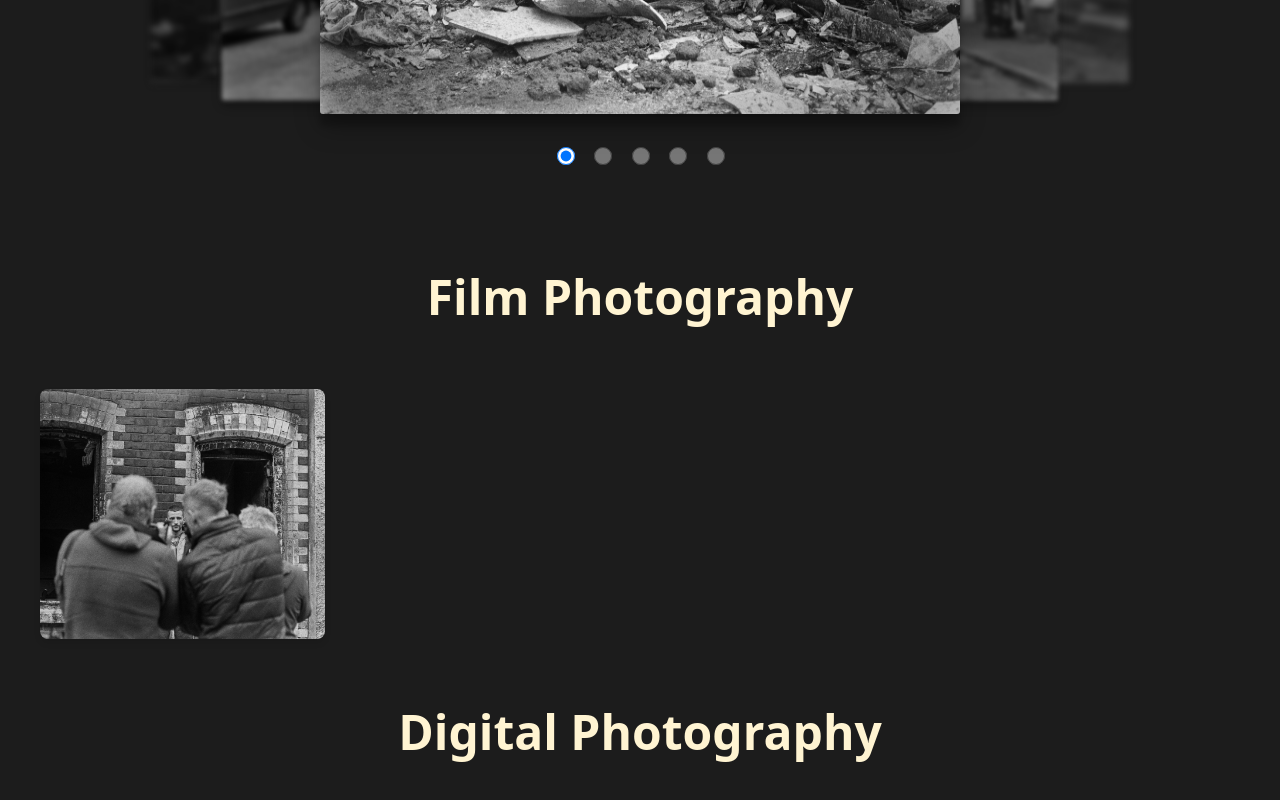
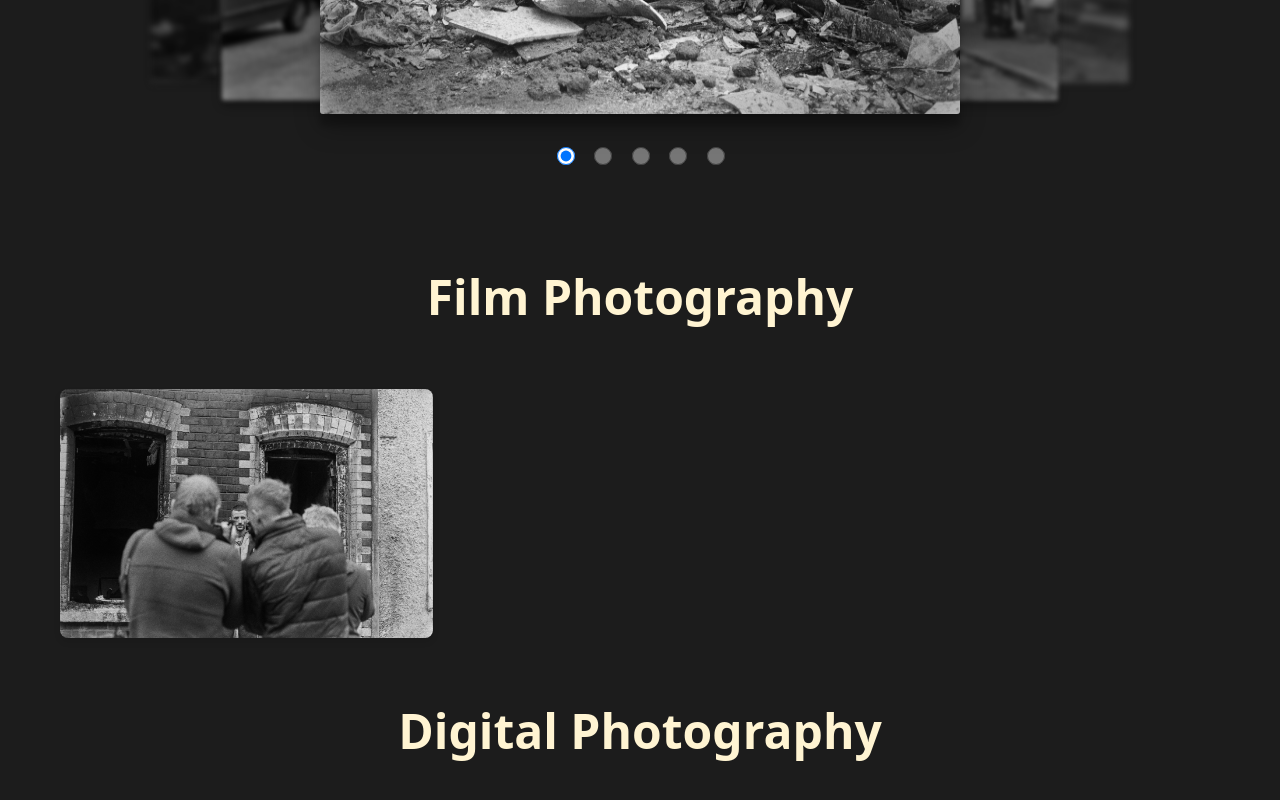
Before and after one commit to ImDefinitleyNotMax/Website, a plain HTML site: page photography.html in a window 1280 px wide. Shown: the part 703-1503 px from the top of the page. Drawn offline with Linux system fonts and the light colour scheme.

Commit message:
fixed photography gallery

```diff
--- a/photography.html
+++ b/photography.html
@@ -77,13 +77,19 @@
           const mediaList = items || [];
 
           mediaList.forEach(filePath => {
-            const isVideo = /\.(mp4|webm|mov)$/i.test(filePath);
-            if (isVideo) {
-              container.innerHTML += `<video src="${filePath}" controls playsinline></video>`;
-            } else {
-              container.innerHTML += `<img src="${filePath}" alt="Gallery image" loading="lazy">`;
-            }
-          });
+  const isVideo = /\.(mp4|webm|mov)$/i.test(filePath);
+  if (isVideo) {
+    container.innerHTML += `
+      <div class="gallery-item">
+        <video src="${filePath}" controls playsinline></video>
+      </div>`;
+  } else {
+    container.innerHTML += `
+      <div class="gallery-item">
+        <img src="${filePath}" alt="Gallery image" loading="lazy">
+      </div>`;
+  }
+});
         }
 
         // Render both sections using the correct JSON property names
--- a/style.css
+++ b/style.css
@@ -701,28 +701,45 @@ input[type=radio]:checked {
   color: #fff4d2;
 }
 
-/* Container layout for both galleries */
+/* Column layout */
 #film-gallery, #digital-gallery {
-  display: grid;
-  grid-template-columns: repeat(auto-fill, minmax(250px, 1fr));
-  gap: 20px;
-  padding: 20px 0;
+  column-count: 3;
+  column-gap: 20px;
   max-width: 1200px;
   margin-left: auto;
   margin-right: auto;
+  padding: 20px;
 }
 
-/* Individual gallery images for both galleries */
-#film-gallery img, #digital-gallery img {
+@media (max-width: 900px) {
+  #film-gallery, #digital-gallery { column-count: 2; }
+}
+
+@media (max-width: 600px) {
+  #film-gallery, #digital-gallery { column-count: 1; }
+}
+
+/* The wrapper card controls the spacing, shadows, and column breaks */
+.gallery-item {
+  break-inside: avoid;
+  margin-bottom: 20px;
+  border-radius: 8px;
+  overflow: hidden; /* This traps the hover scale effect so it never bleeds out! */
+  box-shadow: 0 4px 6px rgba(0, 0, 0, 0.1);
+  background: #1a1a1a;
+}
+
+/* Images fill the wrapper naturally */
+#film-gallery img, #digital-gallery img,
+#film-gallery video, #digital-gallery video {
   width: 100%;
-  height: 250px;
-  object-fit: cover; /* Keeps images cropped neatly without distortion */
-  border-radius: 8px;
-  box-shadow: 0 4px 6px rgba(0, 0, 0, 0.1);
+  height: auto;
+  display: block;
   transition: transform 0.3s ease;
 }
 
-/* Hover effect */
-#film-gallery img:hover, #digital-gallery img:hover {
+/* Smooth hover zoom contained safely */
+#film-gallery img:hover, #digital-gallery img:hover,
+#film-gallery video:hover, #digital-gallery video:hover {
   transform: scale(1.03);
 }
```
Also changed, not shown: 1 other file.
